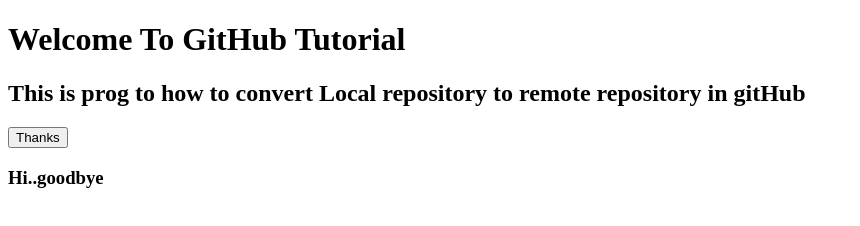
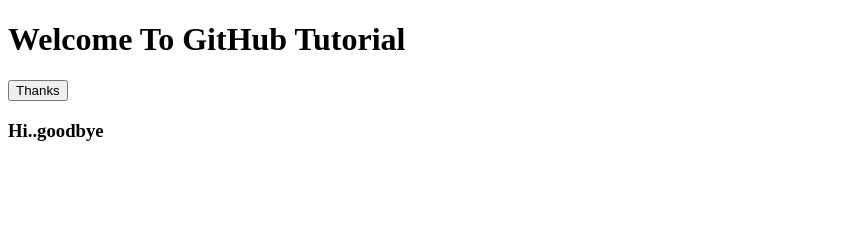
Before and after one commit to mrshiru/mygitproj, a plain HTML site: page index.html in a window 1280 px wide. Shown: the whole page, without its empty margins (0-860 px from the left). Drawn offline with Linux system fonts and the light colour scheme.

Commit message:
modified

```diff
--- a/index.html
+++ b/index.html
@@ -7,7 +7,7 @@
     </head>
     <body>
     <h1>Welcome To GitHub Tutorial</h1>
-        <h2>This is prog to how to convert Local repository to remote repository in gitHub</h2>
+
         <button onclick="fun_one()">Thanks</button>
         <h3>Hi..goodbye</h3>
     </body>
```
